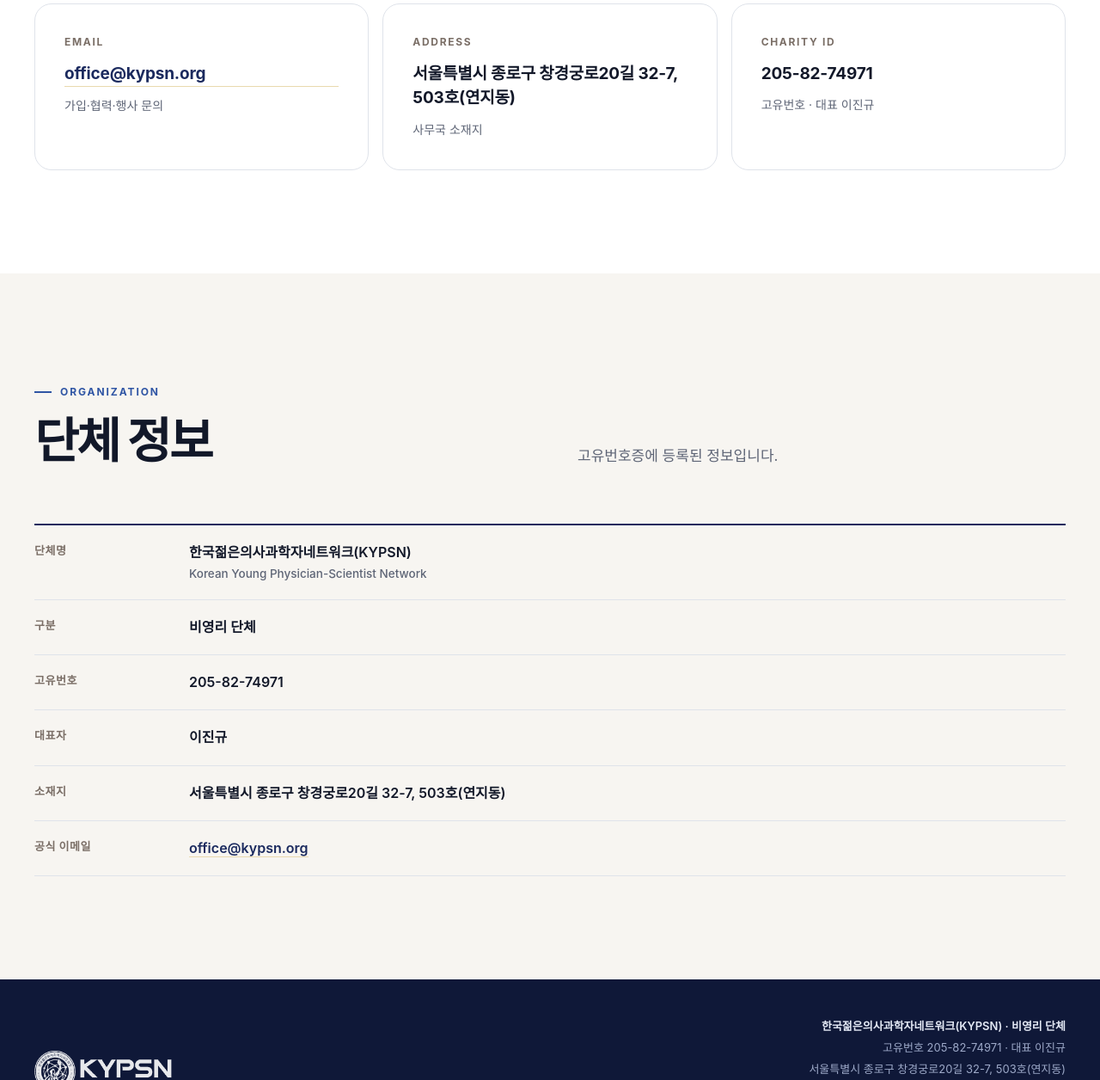
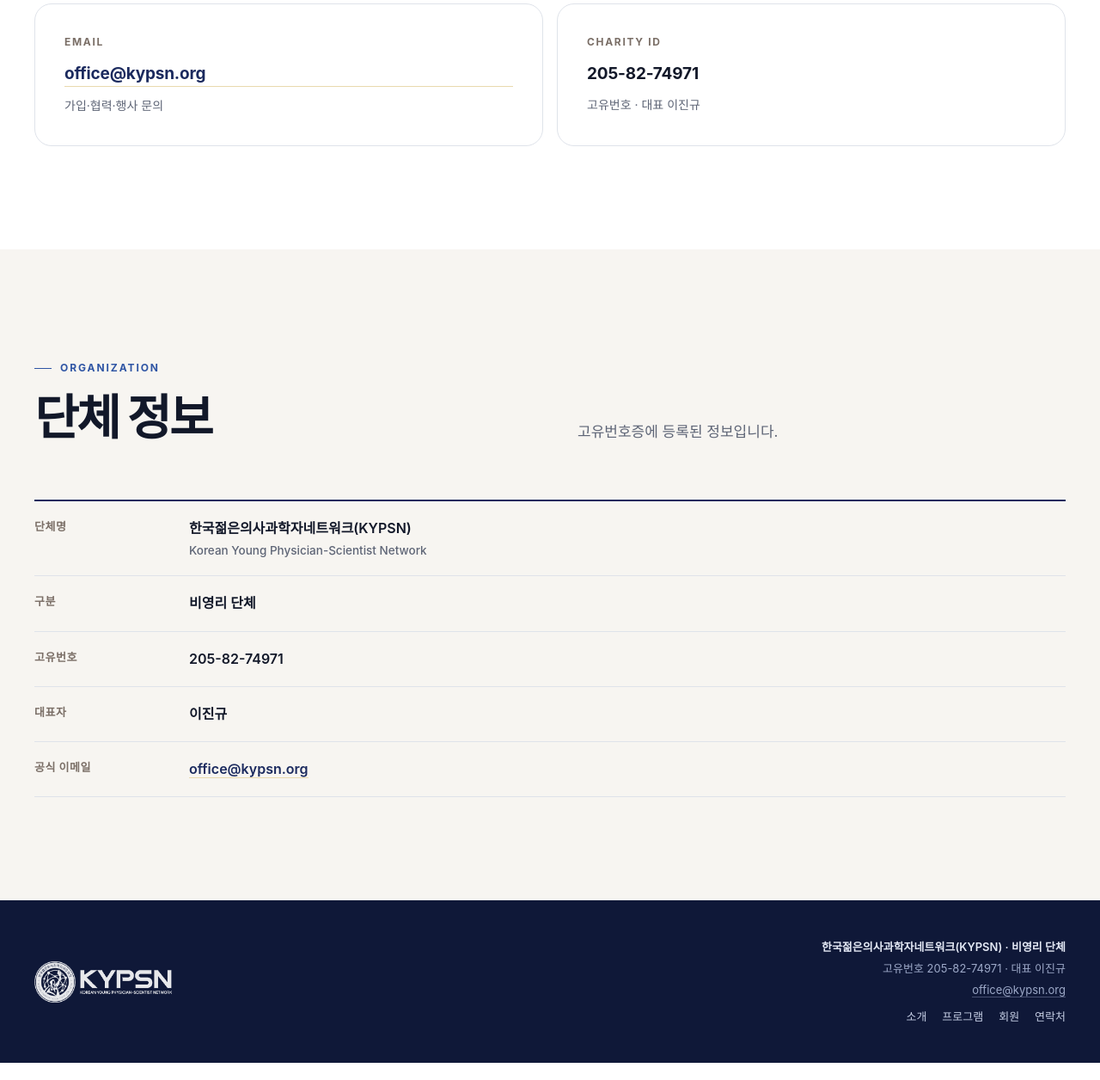
Before and after one commit to comjingue/kypsn, a plain HTML site: page contact/index.html in a window 1280 px wide. Shown: the part 532-1788 px from the top of the page at 86% size. Drawn offline with Linux system fonts and the light colour scheme; a web font is replaced by a local one.

Commit message:
홈페이지 소재지(주소) 표기 삭제
Co-Authored-By: Claude Opus 5.5 <noreply@anthropic.com>

```diff
--- a/assets/style.css
+++ b/assets/style.css
@@ -249,7 +249,7 @@ img { display: block; max-width: 100%; }
 .founder li.hl::before { background: var(--gold); }
 
 /* 연락처 */
-.contact-grid { display: grid; grid-template-columns: repeat(3, 1fr); gap: 16px; }
+.contact-grid { display: grid; grid-template-columns: repeat(2, 1fr); gap: 16px; }
 .c-card { padding: 34px; border-radius: 20px; border: 1px solid var(--line); background: var(--white); }
 .c-card b { display: block; color: var(--warm); font-size: 12px; font-weight: 700; letter-spacing: .14em; }
 .c-card .v { display: block; margin-top: 12px; font-size: 19px; font-weight: 700; letter-spacing: -.01em; line-height: 1.5; }
--- a/contact/index.html
+++ b/contact/index.html
@@ -4,9 +4,9 @@
   <meta charset="UTF-8">
   <meta name="viewport" content="width=device-width, initial-scale=1.0">
   <title>연락처 · KYPSN 한국젊은의사과학자네트워크</title>
-  <meta name="description" content="KYPSN 연락처. 공식 이메일 office@kypsn.org, 소재지 서울특별시 종로구 창경궁로20길 32-7, 503호(연지동), 고유번호 205-82-74971.">
+  <meta name="description" content="KYPSN 연락처. 공식 이메일 office@kypsn.org, 고유번호 205-82-74971.">
   <meta property="og:title" content="KYPSN 연락처">
-  <meta property="og:description" content="office@kypsn.org · 서울특별시 종로구 창경궁로20길 32-7, 503호(연지동) · 고유번호 205-82-74971">
+  <meta property="og:description" content="office@kypsn.org · 고유번호 205-82-74971">
   <meta property="og:type" content="website">
   <meta property="og:url" content="https://kypsn.org/contact/">
   <meta property="og:image" content="https://kypsn.org/assets/logo-vertical.png">
@@ -58,11 +58,6 @@
             <p>가입·협력·행사 문의</p>
           </div>
           <div class="c-card reveal d1">
-            <b>ADDRESS</b>
-            <span class="v">서울특별시 종로구 창경궁로20길 32-7, 503호(연지동)</span>
-            <p>사무국 소재지</p>
-          </div>
-          <div class="c-card reveal d2">
             <b>CHARITY ID</b>
             <span class="v">205-82-74971</span>
             <p>고유번호 · 대표 이진규</p>
@@ -82,7 +77,6 @@
           <dt>구분</dt><dd>비영리 단체</dd>
           <dt>고유번호</dt><dd>205-82-74971</dd>
           <dt>대표자</dt><dd>이진규</dd>
-          <dt>소재지</dt><dd>서울특별시 종로구 창경궁로20길 32-7, 503호(연지동)</dd>
           <dt>공식 이메일</dt><dd><a href="mailto:office@kypsn.org" style="color:var(--navy);border-bottom:1.5px solid var(--gold-soft)">office@kypsn.org</a></dd>
         </dl>
       </div>
@@ -95,7 +89,6 @@
       <div class="footer-info">
         <div class="footer-name">한국젊은의사과학자네트워크(KYPSN) · 비영리 단체</div>
         <div>고유번호 205-82-74971 · 대표 이진규</div>
-        <div>서울특별시 종로구 창경궁로20길 32-7, 503호(연지동)</div>
         <div><a href="mailto:office@kypsn.org">office@kypsn.org</a></div>
         <nav class="footer-nav" aria-label="하단 메뉴"><a href="../about/">소개</a><a href="../programs/">프로그램</a><a href="../membership/">회원</a><a href="../contact/">연락처</a></nav>
       </div>
```
Also changed, not shown: about/index.html (+0 -2 lines), index.html (+1 -2 lines), membership/index.html (+0 -1 lines), programs/index.html (+0 -1 lines).
